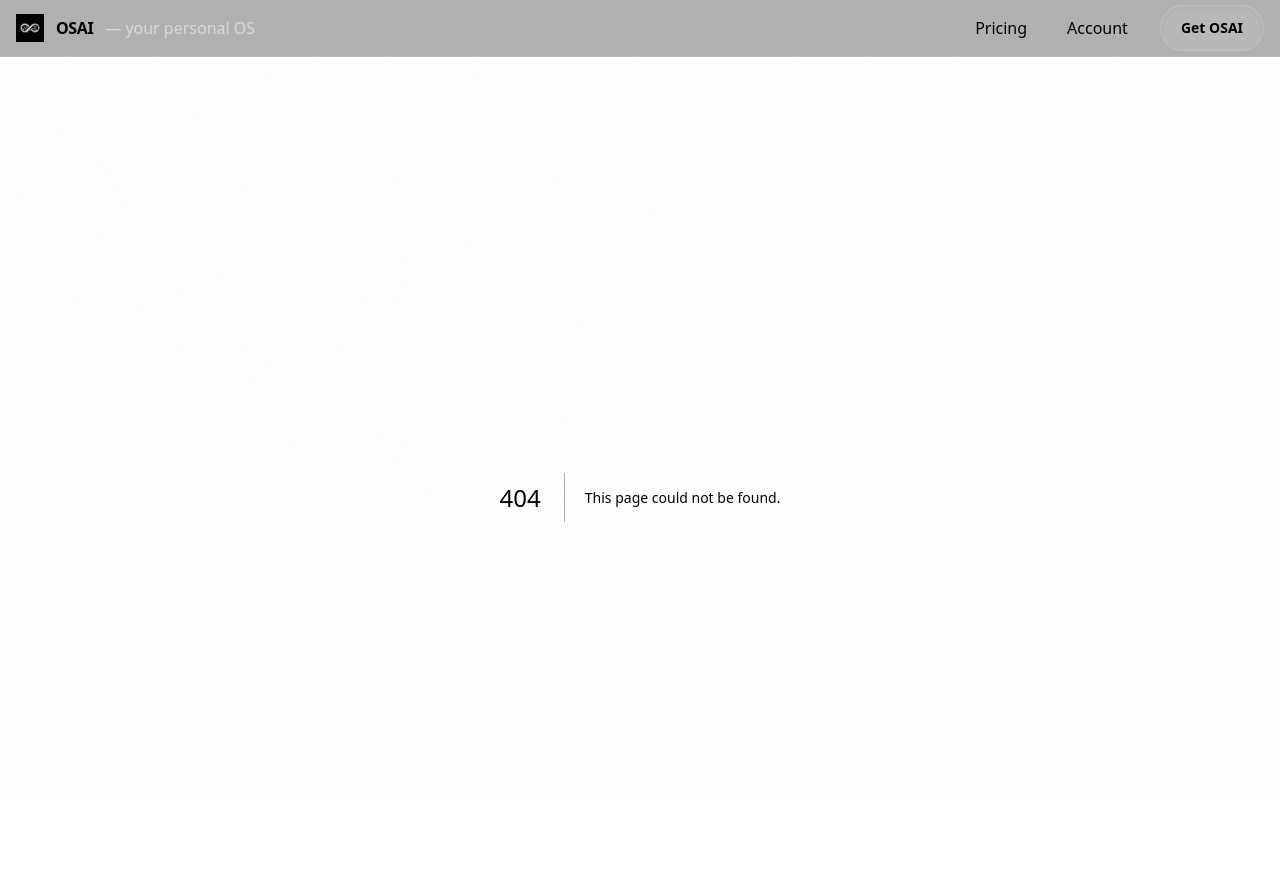
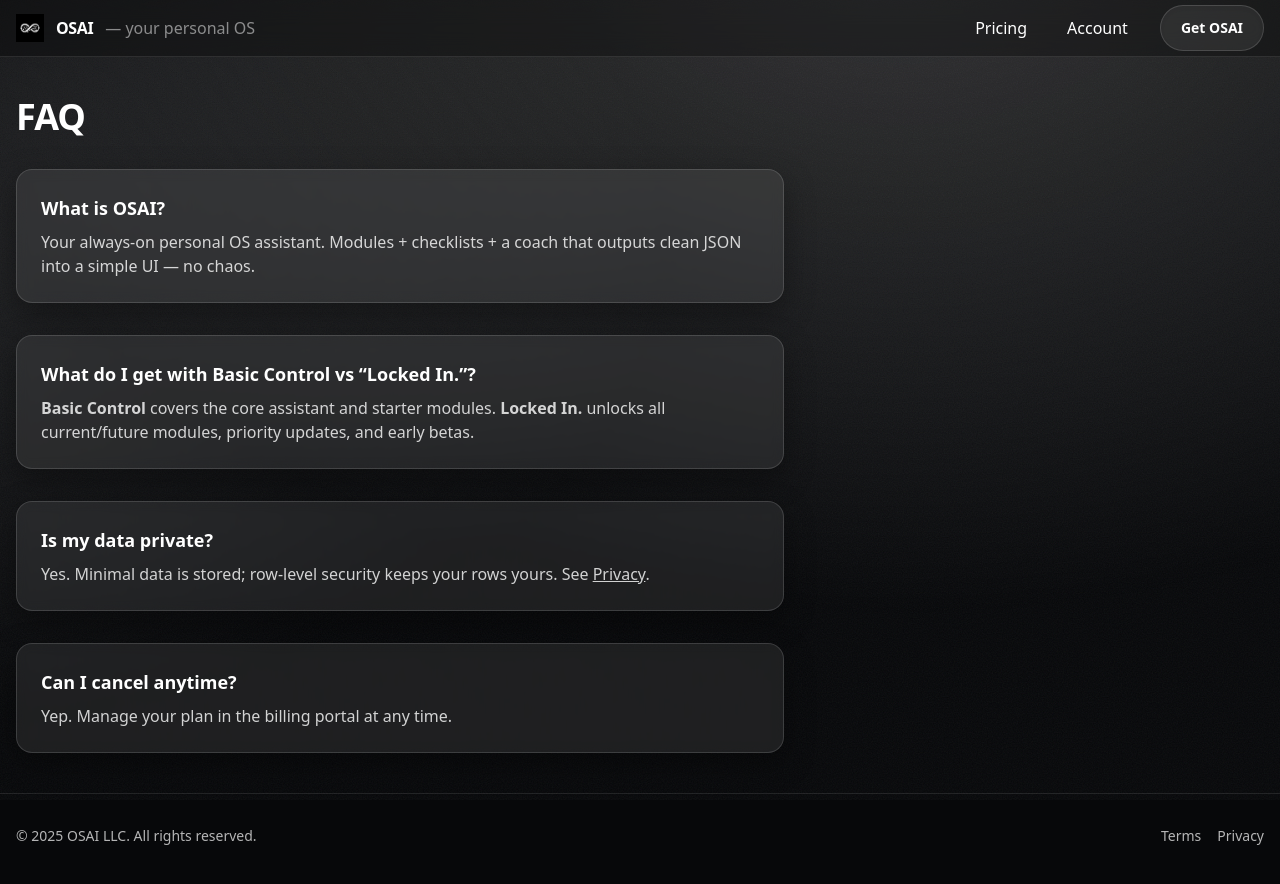
Before and after one commit to MasonIllies/OSAI, a Next.js app in the folder osai-mvp/: page /faq in a window 1280 px wide. Before the commit this address had no page. Shown: the top 884 px of the page. Built offline with nearby package versions, Linux system fonts and the light colour scheme.

Commit message:
Create page.tsx

```diff
--- /dev/null
+++ b/osai-mvp/app/faq/page.tsx
@@ -0,0 +1,33 @@
+export default function FAQ() {
+  return (
+    <section className="space-y-8 max-w-3xl">
+      <h1 className="text-4xl font-bold tracking-tight">FAQ</h1>
+
+      <div className="card p-6">
+        <h2 className="text-lg font-semibold">What is OSAI?</h2>
+        <p className="mt-2 text-white/80">
+          Your always-on personal OS assistant. Modules + checklists + a coach that outputs clean JSON into a simple UI — no chaos.
+        </p>
+      </div>
+
+      <div className="card p-6">
+        <h2 className="text-lg font-semibold">What do I get with Basic Control vs “Locked In.”?</h2>
+        <p className="mt-2 text-white/80">
+          <b>Basic Control</b> covers the core assistant and starter modules. <b>Locked In.</b> unlocks all current/future modules, priority updates, and early betas.
+        </p>
+      </div>
+
+      <div className="card p-6">
+        <h2 className="text-lg font-semibold">Is my data private?</h2>
+        <p className="mt-2 text-white/80">
+          Yes. Minimal data is stored; row-level security keeps your rows yours. See <a className="underline" href="/legal/privacy">Privacy</a>.
+        </p>
+      </div>
+
+      <div className="card p-6">
+        <h2 className="text-lg font-semibold">Can I cancel anytime?</h2>
+        <p className="mt-2 text-white/80">Yep. Manage your plan in the billing portal at any time.</p>
+      </div>
+    </section>
+  );
+}
```
